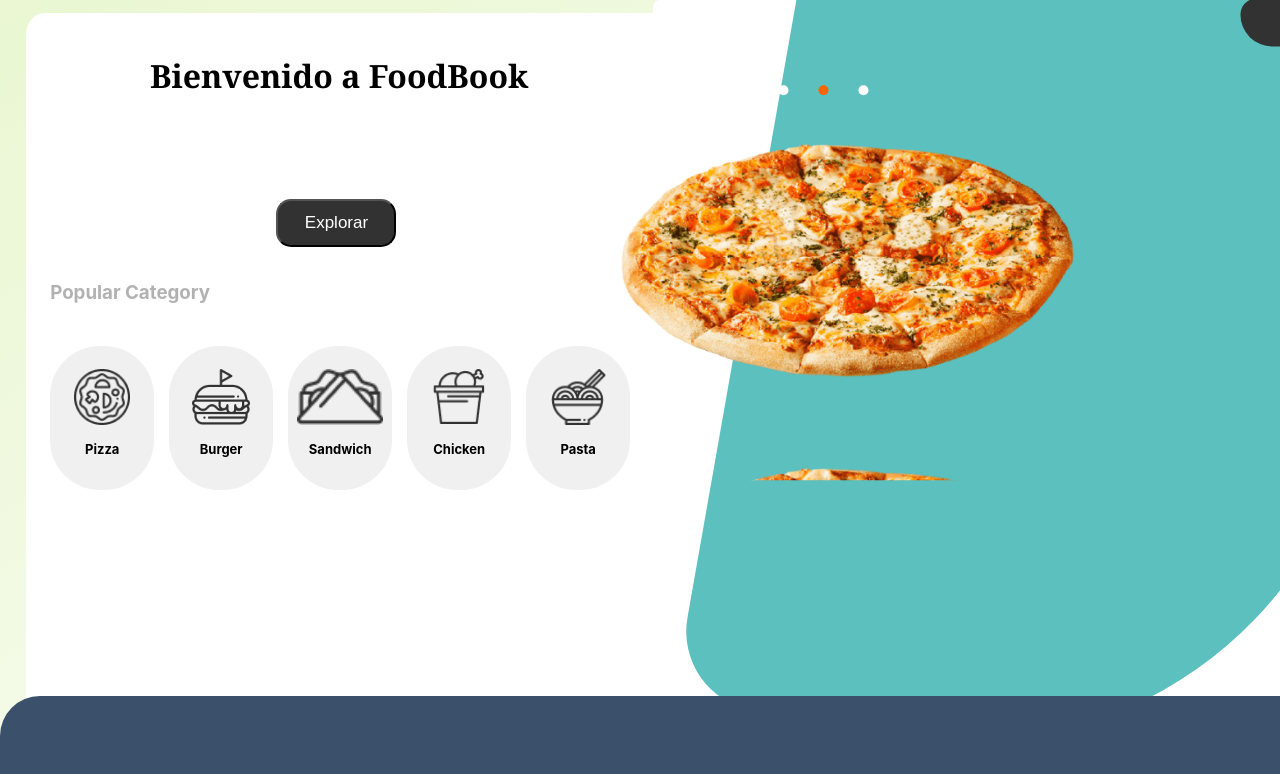
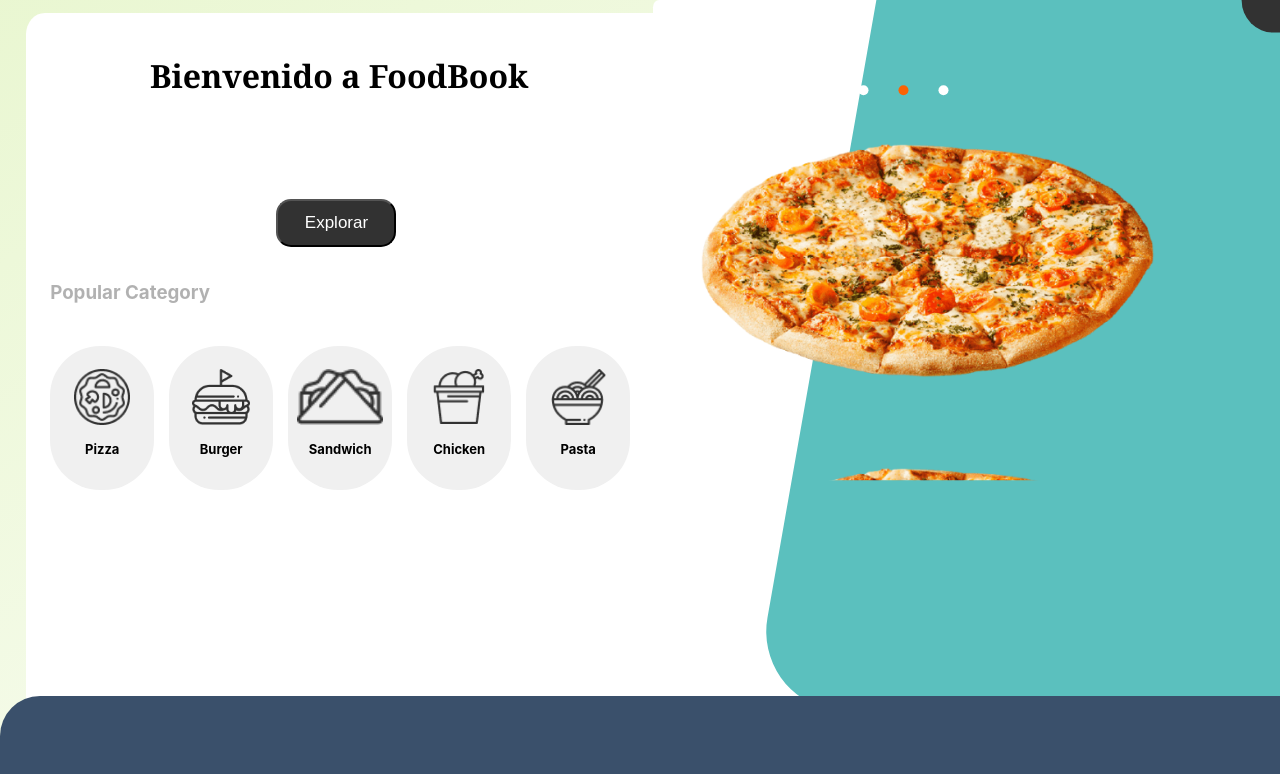
Before and after one commit to victorlavadoalva/PF-Food, a React (Create React App) app in the folder client/: page / in a window 1280 px wide. Shown: the top 774 px of the page. Built offline with nearby package versions, Linux system fonts and the light colour scheme; no server answers.

Commit message:
Responsive- 1366 px

```diff
--- a/client/src/Pages/Landing/styles.module.css
+++ b/client/src/Pages/Landing/styles.module.css
@@ -79,6 +79,7 @@
   }
 }
 
+
 .category {
   opacity: 0.3;
 }
@@ -113,6 +114,15 @@
   }
 }
 
+@media (max-width: 1366px) {
+  .elementDesing {
+    height: 150vh;
+    border-bottom-right-radius: 15rem;
+    bottom: 55vh;
+    right: -25vh;
+  }
+}
+
 .buttonAccount {
   position: relative;
   top: 30vh;
@@ -142,6 +152,15 @@
   }
 }
 
+@media (max-width: 1366px) {
+  .buttonAccount {
+    position: relative;
+    height: 3rem;
+    width: 20vh;
+    top: 25rem;
+    left: 45vh;
+  }
+}
 .container_carousel {
   /* border:3px solid black; */
   position: absolute;
```
